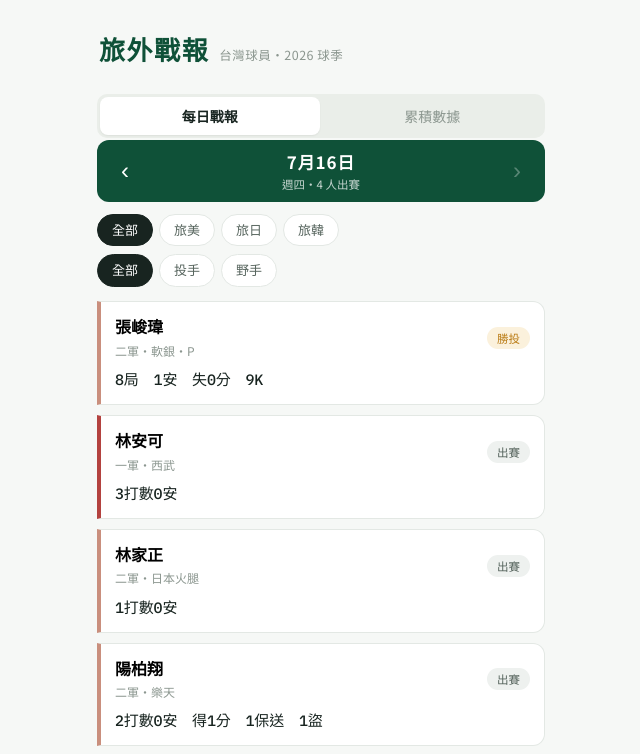
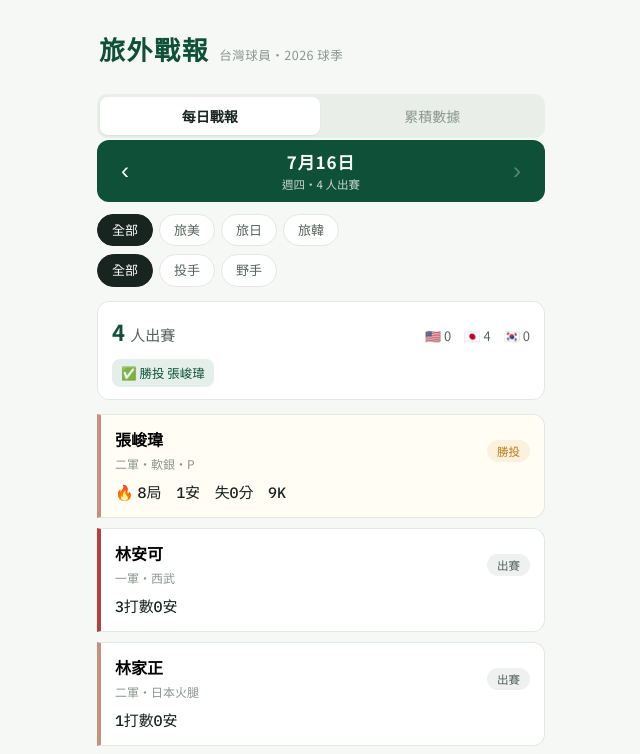
Before and after one commit to simon30254/tw-baseball-tracker, a React (Vite) app: page / in a window 1280 px wide. Shown: the top 754 px of the page, without its empty margins (319-959 px from the left). Built offline with nearby package versions, Linux system fonts and the light colour scheme.

Commit message:
UI:今日總覽條 + 表現亮點高亮
- 戰報頁頂部總覽:N 人出賽、各聯盟旗幟人數(0 人=無賽事,解決空白誤會)、當日開轟/勝投/救援亮點
- 好表現卡片(開轟/多安/勝投/救援/優質先發/7K+)加暖色底 + 🔥

```diff
--- a/src/App.jsx
+++ b/src/App.jsx
@@ -65,6 +65,17 @@ function decisionBadge(g) {
   return { text: "出賽", cls: "badge-relief" };
 }
 
+// 今日亮點:好表現才回 true(用於卡片高亮)
+function isHot(g) {
+  if (!g) return false;
+  if (g.type === "pitching") {
+    if (g.win || g.save) return true;
+    if (g.started && parseFloat(g.ip) >= 6 && g.er <= 2) return true; // 優質先發
+    return g.so >= 7;
+  }
+  return g.hr > 0 || g.h >= 2 || g.rbi >= 2;
+}
+
 function matchLevel(chip, level) {
   if (chip === "全部") return true;
   if (chip === "A級以下") return ["High-A", "A", "Rookie"].includes(level);
@@ -124,6 +135,7 @@ function RecentGames({ player }) {
 
 function PlayerCard({ player, game, expanded, onToggle, latestDate }) {
   const played = Boolean(game);
+  const hot = played && isHot(game);
   const injured = player.status === "傷兵";
   const cold = !injured && !played && gapDays(player, latestDate) > 21;
   const badge = injured
@@ -134,7 +146,7 @@ function PlayerCard({ player, game, expanded, onToggle, latestDate }) {
     ? { text: "長期未出賽", cls: "badge-cold" }
     : { text: "未出賽", cls: "badge-idle" };
   return (
-    <div className={`card level-${levelClass(player.level)} ${played ? "" : "card-idle"} ${injured ? "card-il" : ""}`}>
+    <div className={`card level-${levelClass(player.level)} ${played ? "" : "card-idle"} ${injured ? "card-il" : ""} ${hot ? "card-hot" : ""}`}>
       <button className="card-head" onClick={onToggle} aria-expanded={expanded}>
         <div className="card-id">
           <span className="card-name">{player.name}{injured && <span className="il-dot" title="傷兵名單">🏥</span>}</span>
@@ -149,7 +161,10 @@ function PlayerCard({ player, game, expanded, onToggle, latestDate }) {
         </div>
       </button>
       {played && (
-        <p className="card-line mono">{game.type === "pitching" ? pitchLine(game) : hitLine(game)}</p>
+        <p className="card-line mono">
+          {hot && <span className="hot-mark">🔥</span>}
+          {game.type === "pitching" ? pitchLine(game) : hitLine(game)}
+        </p>
       )}
       {expanded && (
         <div className="card-detail">
@@ -370,7 +385,14 @@ export default function App() {
   if (!data)
     return <main className="shell"><p className="empty-note">載入中…</p></main>;
 
-  const playedCount = rows.filter((r) => r.game).length;
+  const playedRows = rows.filter((r) => r.game);
+  const playedCount = playedRows.length;
+  const namesWhere = (fn) => playedRows.filter((r) => fn(r.game)).map((r) => r.player.name);
+  const homers = namesWhere((g) => g.type === "hitting" && g.hr > 0);
+  const wins = namesWhere((g) => g.win);
+  const saves = namesWhere((g) => g.save);
+  const byLeague = { 旅美: 0, 旅日: 0, 旅韓: 0 };
+  playedRows.forEach((r) => (byLeague[playerLeague(r.player)] += 1));
 
   return (
     <main className="shell">
@@ -440,6 +462,28 @@ export default function App() {
         ))}
       </div>
 
+      {view === "report" && (
+        <div className="daysum">
+          <div className="daysum-top">
+            <span className="daysum-count"><b>{playedCount}</b> 人出賽</span>
+            {leagueChip === "全部" && (
+              <span className="daysum-lg">🇺🇸 {byLeague.旅美}　🇯🇵 {byLeague.旅日}　🇰🇷 {byLeague.旅韓}</span>
+            )}
+          </div>
+          {playedCount === 0 ? (
+            <p className="daysum-empty">本日暫無台將出賽</p>
+          ) : (
+            (homers.length > 0 || wins.length > 0 || saves.length > 0) && (
+              <div className="daysum-tags">
+                {homers.length > 0 && <span className="dtag dtag-hr">🔥 開轟 {homers.join("、")}</span>}
+                {wins.length > 0 && <span className="dtag dtag-w">✅ 勝投 {wins.join("、")}</span>}
+                {saves.length > 0 && <span className="dtag dtag-sv">🧤 救援 {saves.join("、")}</span>}
+              </div>
+            )
+          )}
+        </div>
+      )}
+
       {view === "report" ? (
         <section className="cards">
           {rows.map(({ player, game }) => (
--- a/src/styles.css
+++ b/src/styles.css
@@ -74,6 +74,24 @@ body {
 .card.level-ichigun { border-left-color: var(--lv-npb1); }
 .card.level-nigun { border-left-color: var(--lv-npb2); }
 .card-idle { opacity: 0.55; }
+.card-hot { background: #fffdf4; }
+.hot-mark { margin-right: 4px; }
+
+/* 今日總覽條 */
+.daysum {
+  background: var(--card); border: 1px solid var(--line); border-radius: 12px;
+  padding: 12px 14px; margin-top: 14px;
+}
+.daysum-top { display: flex; align-items: baseline; justify-content: space-between; gap: 8px; }
+.daysum-count { font-size: 15px; color: var(--ink-2); }
+.daysum-count b { font-size: 22px; color: var(--green); font-weight: 800; margin-right: 2px; }
+.daysum-lg { font-size: 13px; color: var(--ink-2); white-space: nowrap; }
+.daysum-empty { font-size: 13px; color: var(--ink-3); margin-top: 8px; }
+.daysum-tags { display: flex; flex-wrap: wrap; gap: 6px; margin-top: 10px; }
+.dtag { font-size: 12.5px; padding: 4px 9px; border-radius: 8px; background: var(--paper); }
+.dtag-hr { background: var(--amber-soft); color: var(--amber); font-weight: 500; }
+.dtag-w { background: var(--green-soft); color: var(--green); }
+.dtag-sv { background: #eef1ef; color: var(--ink-2); }
 
 .card-head {
   display: flex; width: 100%; align-items: center; justify-content: space-between;
```
